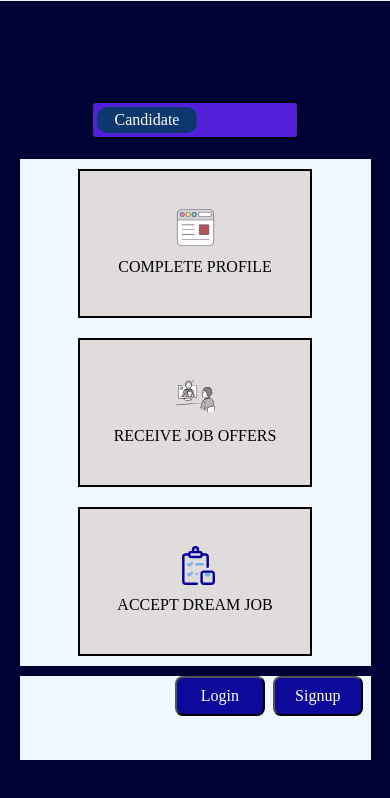
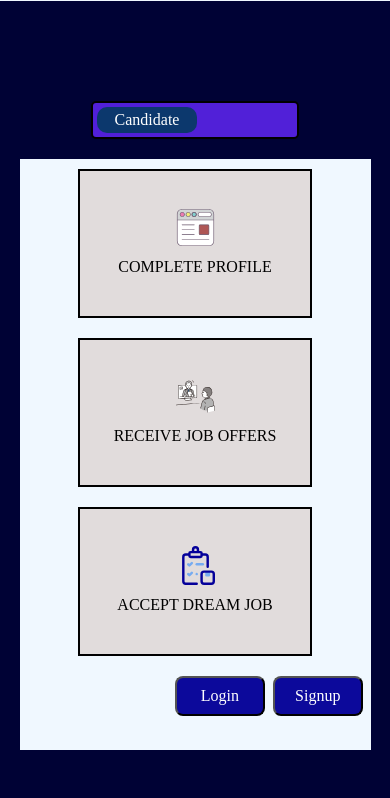
Before and after one commit to King-smasher26/coursify, a React (Create React App) app: page / in a window 390 px wide. Shown: the part 1119-1917 px from the top of the page. Built offline with nearby package versions, Linux system fonts and the light colour scheme; a web font is replaced by a local one.

Commit message:
minute change

```diff
--- a/src/Switch.css
+++ b/src/Switch.css
@@ -87,8 +87,8 @@ input:checked + .slider::before {
     }
     .switch-btn{
         width: 90vw;
+    }
+    .switch-btn button{
         margin-top: 10px;
     }
-    .switch-btn button{
-    }
 }
```
